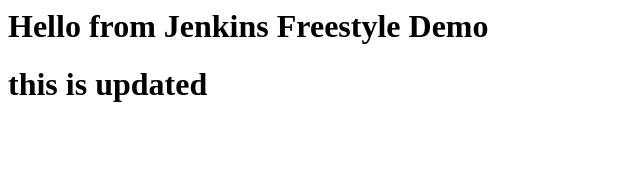
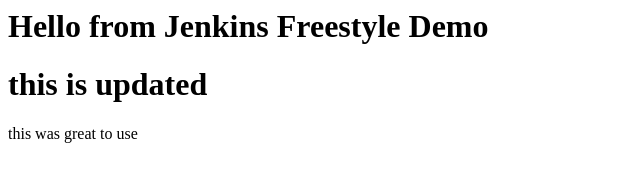
Before and after one commit to Ameyameshram16/Jenkins-freestyle-demo, a plain HTML site: page index.html in a window 1280 px wide. Shown: the whole page, without its empty margins (0-640 px from the left). Drawn offline with Linux system fonts and the light colour scheme.

Commit message:
Update index.html

```diff
--- a/index.html
+++ b/index.html
@@ -2,5 +2,6 @@
 <body>
 <h1>Hello from Jenkins Freestyle Demo</h1>
   <h1> this is updated</h1>
+  <p1>this was great to use</p1>
 </body>
 </html>
```
